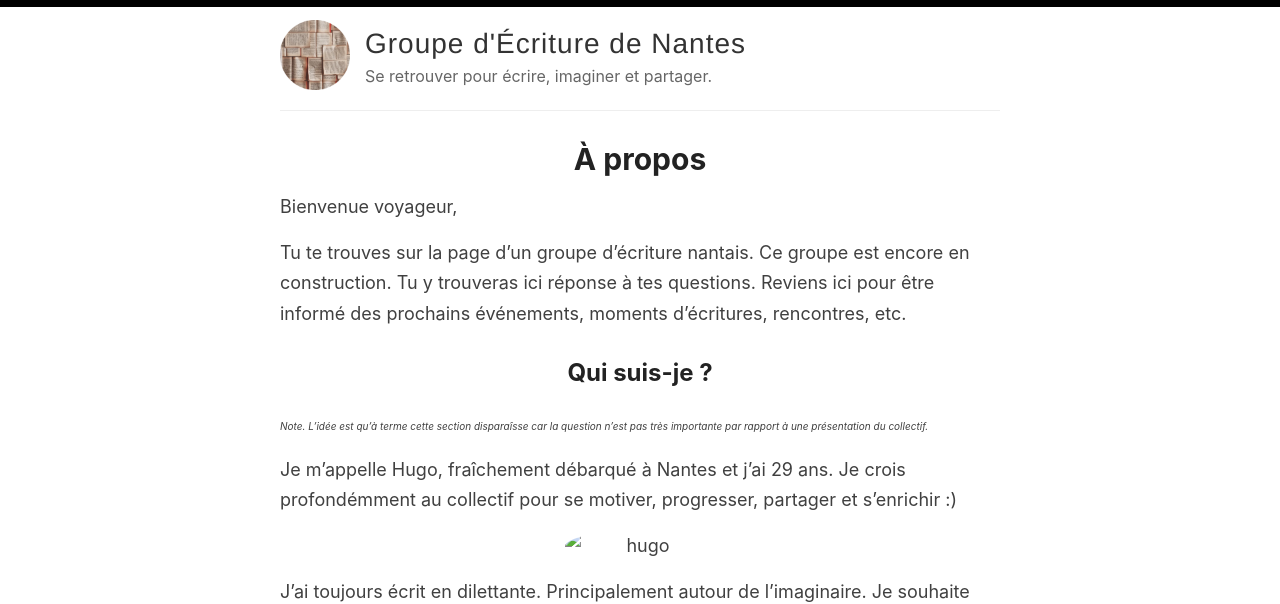
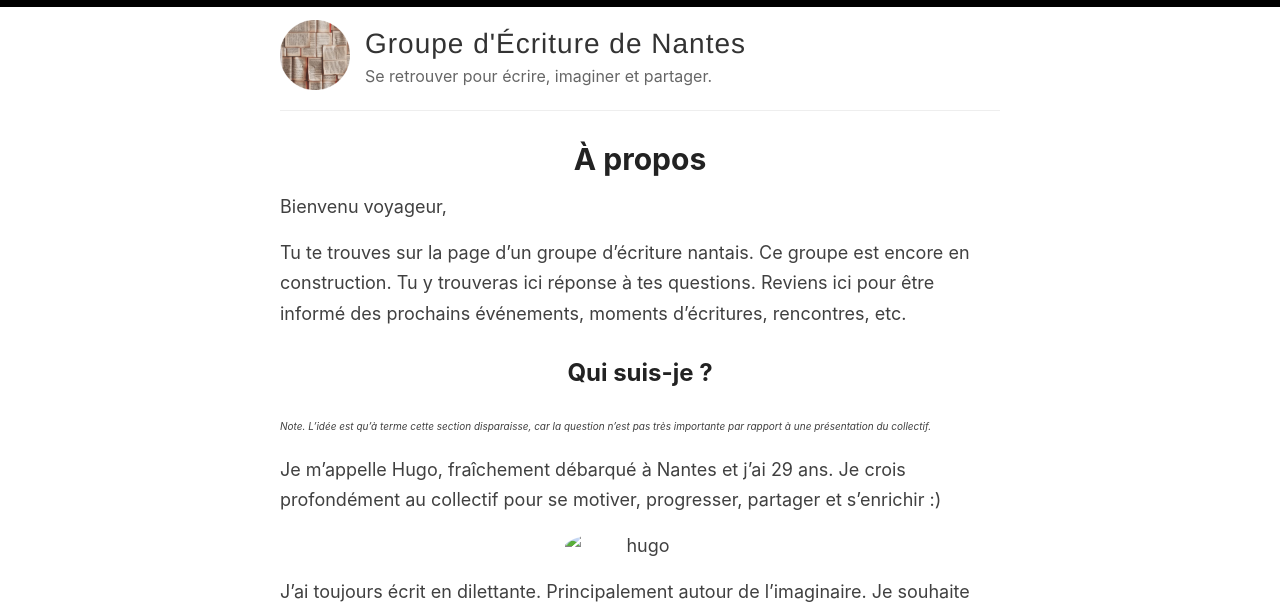
Before and after one commit to rivten/groupe-ecriture-nantes, a Jekyll site: the page built from _pages/about.md, in a window 1280 px wide and 900 px high. Shown: the top 604 px of the window. Built offline with Jekyll 4.4.1, drawn with Linux system fonts in a browser that asks for light colours; some of the changed text lies outside the part shown.

Commit message:
spelling

```diff
--- a/_pages/about.md
+++ b/_pages/about.md
@@ -4,17 +4,17 @@ title: À propos
 permalink: /about/
 ---
 
-Bienvenue voyageur,
+Bienvenu voyageur,
 
 Tu te trouves sur la page d'un groupe d'écriture nantais. Ce groupe est encore en construction. Tu y trouveras ici réponse à tes questions. Reviens ici pour être informé des prochains événements, moments d'écritures, rencontres, etc.
 
 ## Qui suis-je ?
 
 <span class="small-text">
-_Note. L'idée est qu'à terme cette section disparaîsse car la question n'est pas très importante par rapport à une présentation du collectif._
+_Note. L'idée est qu'à terme cette section disparaisse, car la question n'est pas très importante par rapport à une présentation du collectif._
 </span>
 
-Je m'appelle Hugo, fraîchement débarqué à Nantes et j'ai 29 ans. Je crois profondémment au collectif pour se motiver, progresser, partager et s'enrichir :)
+Je m'appelle Hugo, fraîchement débarqué à Nantes et j'ai 29 ans. Je crois profondément au collectif pour se motiver, progresser, partager et s'enrichir :)
 
 <img src="images/hugo_crop.png" alt="hugo" width="150" class="circled"/>
 
```
Also changed, not shown: other parts of _pages/about.md (+1 -1 lines).
